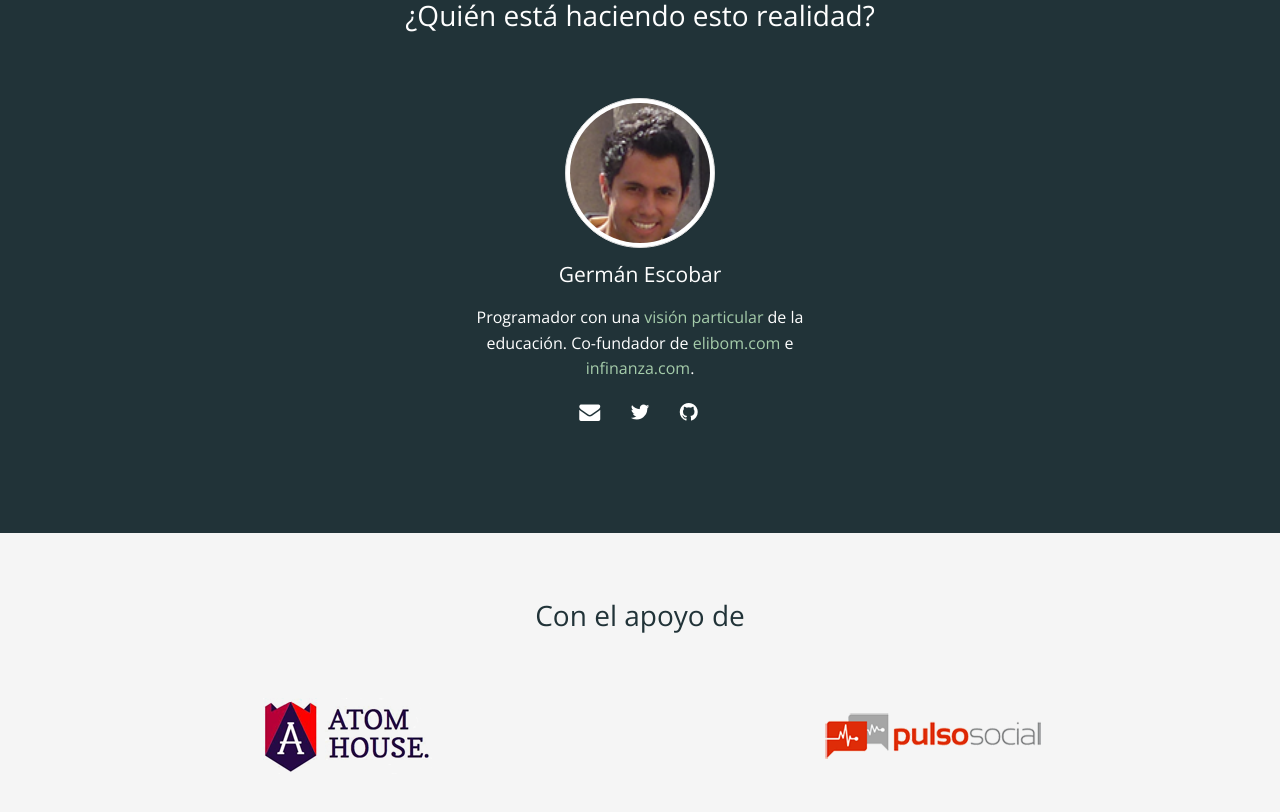
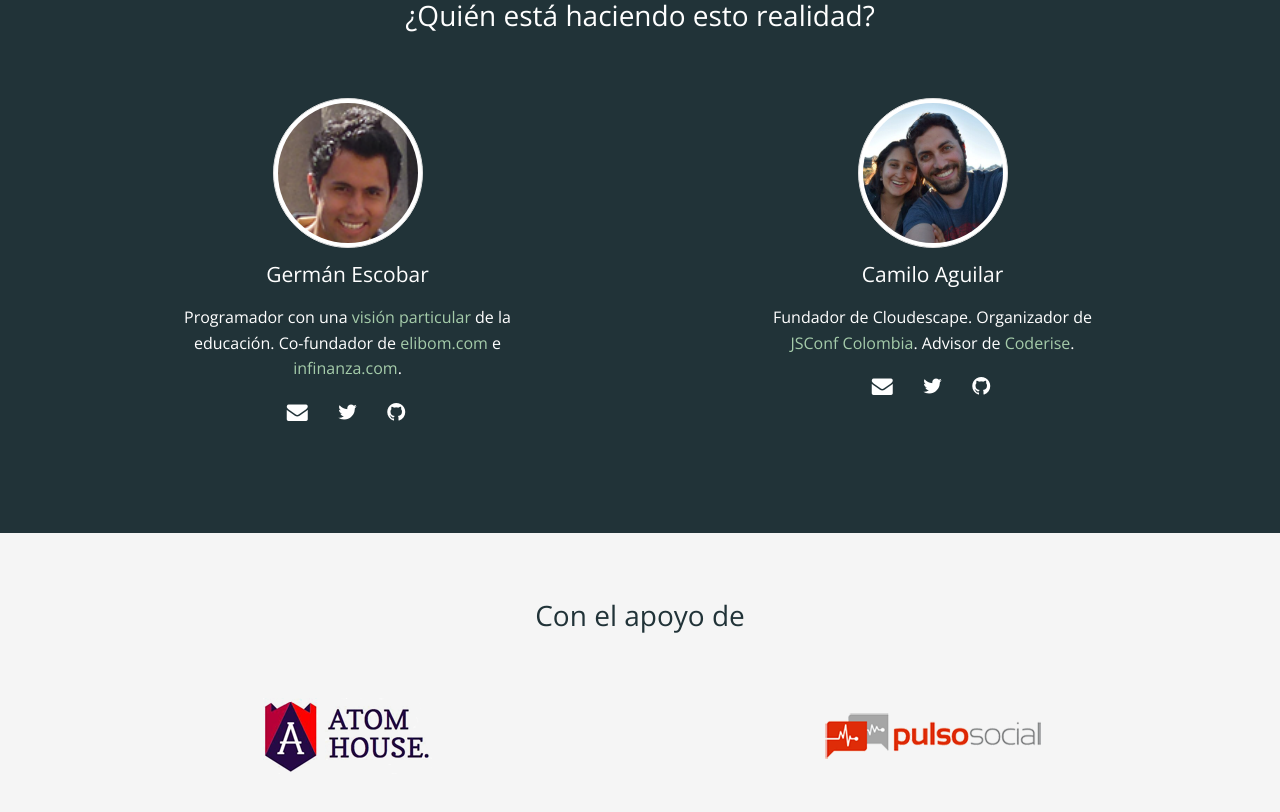
Before and after one commit to simonhoyos/blog, a Jekyll site: the page index.html, which Jekyll copies as it is, in a window 1280 px wide and 900 px high, scrolled down 4011 px. Shown: the top 812 px of the window. Built offline with Jekyll 4.4.1, drawn with Linux system fonts in a browser that asks for light colours.

Commit message:
Add Camilo's profile

```diff
--- a/index.html
+++ b/index.html
@@ -281,7 +281,7 @@
       </div>
 
       <div class="row">
-        <div class="col-sm-4 col-sm-offset-4 box text-center">
+        <div class="col-sm-4 col-sm-offset-1 box text-center">
           <img src="/images/german.png" class="img-circle img-thumbnail">
           <header>Germán Escobar</header>
           <p>Programador con una <a href="http://germanescobar.net/2014/06/02/la-nueva-educacion/" target="_blank">visión particular</a> de la educación. Co-fundador de <a href="http://www.elibom.com/" target="_blank">elibom.com</a> e <a href="http://infinanza.com">infinanza.com</a>.</p>
@@ -290,6 +290,18 @@
               <li><a href="mailto:german.escobar@makeitreal.camp" target="_blank"><span class="icon-envelope"></span></a></li>
               <li><a href="http://twitter.com/germanescobar" target="_blank"><span class="icon-twitter"></span></a></li>
               <li><a href="http://github.com/germanescobar" target="_blank"><span class="icon-github"></span></a></li>
+            </ul>
+          </div>
+        </div>
+        <div class="col-sm-4 col-sm-offset-2 box text-center">
+          <img src="/images/camilo.jpeg" class="img-circle img-thumbnail">
+          <header>Camilo Aguilar</header>
+          <p>Fundador de Cloudescape. Organizador de <a href="http://jsconf.co/">JSConf Colombia</a>. Advisor de <a href="http://coderise.org/">Coderise</a>.</p>
+          <div class="text-center">
+            <ul class="clearfix">
+              <li><a href="mailto:camilo.aguilar@makeitreal.camp" target="_blank"><span class="icon-envelope"></span></a></li>
+              <li><a href="http://twitter.com/c4milo" target="_blank"><span class="icon-twitter"></span></a></li>
+              <li><a href="http://github.com/c4milo" target="_blank"><span class="icon-github"></span></a></li>
             </ul>
           </div>
         </div>
```
Also changed, not shown: images/camilo.jpeg (added).
